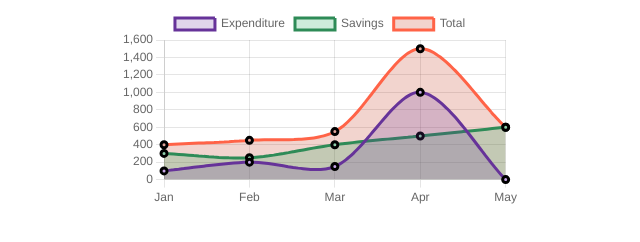
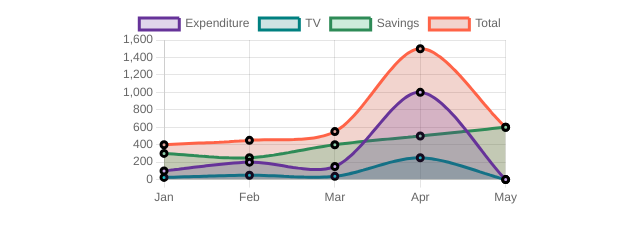
Before and after one commit to ThrishikK/ChartJS, a plain HTML site: page index.html in a window 1280 px wide. Shown: the whole page, without its empty margins (320-960 px from the left). Drawn offline with nearby package versions, Linux system fonts and the light colour scheme.

Commit message:
Used Stash Apply and added TV line in Line-Graph

```diff
--- a/index.html
+++ b/index.html
@@ -29,6 +29,22 @@
               borderWidth: 3,
               borderDash: [5, 0],
               backgroundColor: "rgba(102, 51, 153, 0.2)",
+              fill: true,
+            },
+            {
+              label: "TV",
+              data: [25, 50, 37.5, 250, 0],
+              borderColor: "teal",
+              tension: 0.3,
+              // point
+              pointRadius: 3,
+              pointBackgroundColor: "rgb(22, 202, 202)",
+              pointBorderColor: "black",
+              pointHoverRadius: 8,
+              // Line color
+              borderWidth: 3,
+              borderDash: [5, 0],
+              backgroundColor: "rgba(10,117,117, 0.2)",
               fill: true,
             },
 
--- a/styles.css
+++ b/styles.css
@@ -3,4 +3,5 @@ canvas {
   height: 200px;
   display: block;
   margin: 0 auto;
+  color: rgb(10, 117, 117);
 }
```
